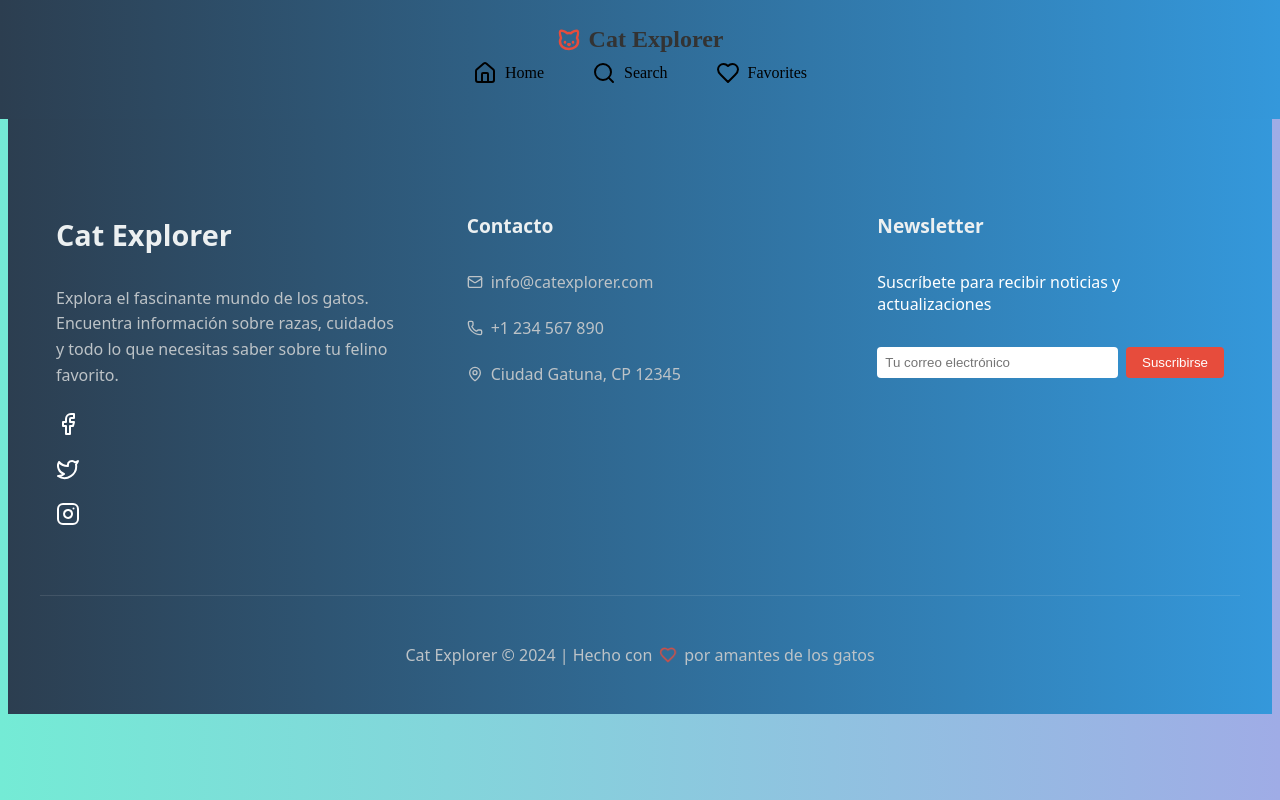
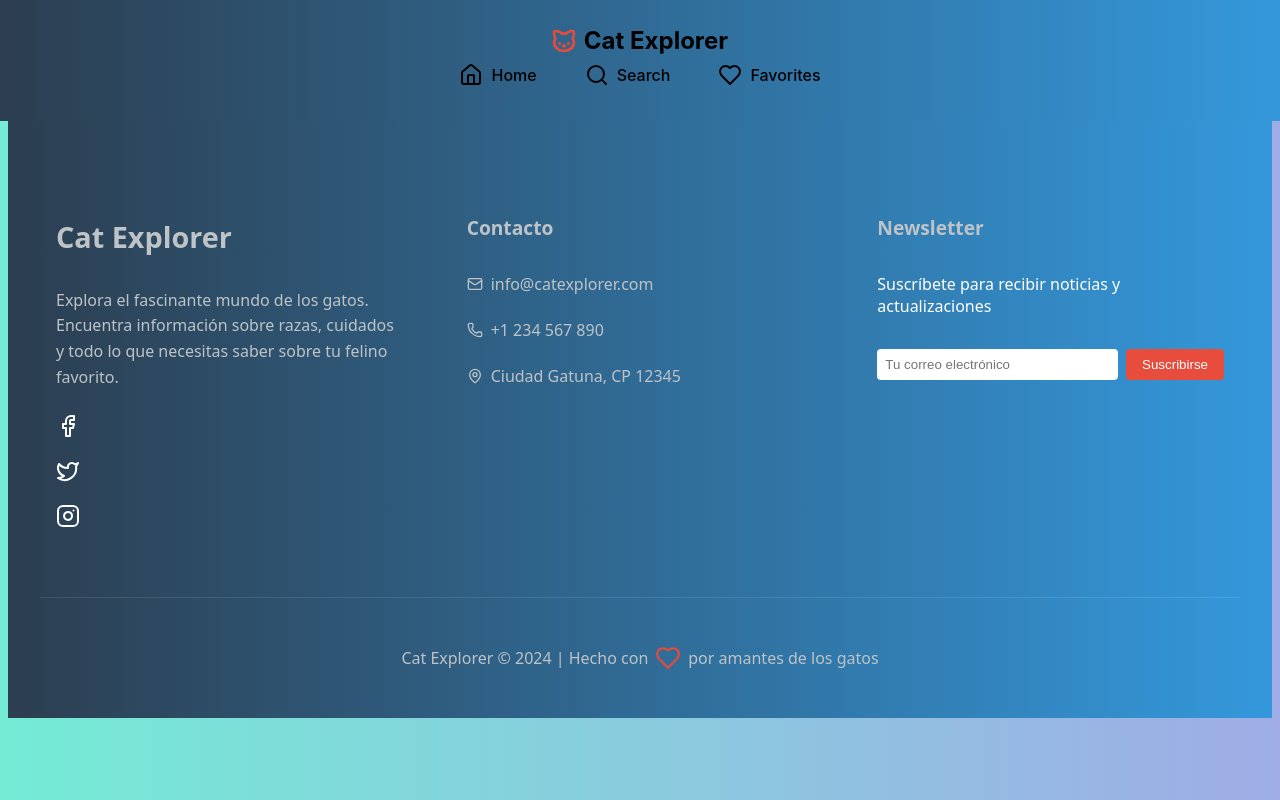
Before and after one commit to FRANCISCOJESUS1980/proyecto11, a React (Vite) app: page /cat/1 in a window 1280 px wide. Built offline with nearby package versions, Linux system fonts and the light colour scheme; no server answers.

Commit message:
feat arreglando estylos y agregando root

```diff
--- a/index.html
+++ b/index.html
@@ -2,7 +2,11 @@
 <html lang="en">
   <head>
     <meta charset="UTF-8" />
-    <link rel="icon" type="image/svg+xml" href="/vite.svg" />
+    <link
+      rel="icon"
+      type="image/svg+xml"
+      href="./public/assets/imagenes/iconoproyecto.png"
+    />
     <meta name="viewport" content="width=device-width, initial-scale=1.0" />
     <title>PROYECTO 11</title>
   </head>
--- a/src/components/Header/Header.css
+++ b/src/components/Header/Header.css
@@ -4,7 +4,7 @@
   left: 0;
   right: 0;
   z-index: 1000;
-  background: linear-gradient(to right, #2c3e50, #3498db);
+  background: var(--background);
   backdrop-filter: blur(10px);
   transition: all 0.3s ease;
   padding: 10px;
@@ -29,7 +29,7 @@
   align-items: center;
   gap: 0.5rem;
   text-decoration: none;
-  color: #333;
+  color: var(--segundo-color);
   font-size: 1.5rem;
   font-weight: bold;
   transition: transform 0.3s ease;
@@ -40,8 +40,9 @@
 }
 
 .cat-icon {
-  color: #e74c3c;
+  color: var(--background-color1);
   stroke-width: 2.5;
+  animation: pulse 1.5s ease infinite;
 }
 
 .nav-menu {
@@ -50,8 +51,8 @@
   align-items: center;
 }
 .nav-menu.open {
-  background-color: #74ebd5;
-  background-image: linear-gradient(90deg, #74ebd5 0%, #9face6 100%);
+  background-color: var(--background-color5);
+  background-image: var(--background-image);
 }
 
 .nav-link {
@@ -59,7 +60,7 @@
   align-items: center;
   gap: 0.5rem;
   text-decoration: none;
-  color: black;
+  color: var(--segundo-color);
   font-weight: 500;
   padding: 0.5rem;
   transition: all 0.3s ease;
@@ -75,12 +76,12 @@
   left: 0;
   width: 0;
   height: 2px;
-  background: #ff6b6b;
+  background: var(--background-color1);
   transition: width 0.3s ease;
 }
 
 .nav-link:hover {
-  color: #ff6b6b;
+  color: var(--background-color1);
 }
 
 .nav-link:hover::after {
@@ -101,12 +102,12 @@
   border: none;
   cursor: pointer;
   padding: 0.5rem;
-  color: black;
+  color: var(--segundo-color);
   transition: color 0.3s ease;
 }
 
 .mobile-menu-btn:hover {
-  color: #ff6b6b;
+  color: var(--background-color1);
 }
 
 @media (max-width: 520px) {
--- a/src/components/pages/CatDetails/CatDetails.css
+++ b/src/components/pages/CatDetails/CatDetails.css
@@ -1,5 +1,4 @@
 .cat-details-container {
-  max-width: 1200px;
   margin: 80px auto 2rem;
   padding: 0 1rem;
 }
@@ -8,7 +7,7 @@
   display: inline-flex;
   align-items: center;
   gap: 0.5rem;
-  color: black;
+  color: var(--segundo-color);
   text-decoration: none;
   padding: 0.5rem 1rem;
   border-radius: 8px;
@@ -18,15 +17,15 @@
 }
 
 .back-button:hover {
-  background: linear-gradient(to right, #2c3e50, #3498db);
-  color: #ff6b6b;
+  background: var(--background);
+  color: var(--background-color1);
 }
 
 .cat-details-content {
   display: grid;
   grid-template-columns: 1fr 1fr;
   gap: 2rem;
-  background: white;
+  background: var(--background-color3);
   border-radius: 16px;
   overflow: hidden;
   box-shadow: 0 4px 6px rgba(0, 0, 0, 0.1);
@@ -72,18 +71,18 @@
 }
 
 .favorite-button.active {
-  background: #ff6b6b;
+  background: var(--background-color1);
 }
 
 .favorite-button.active .heart-icon {
-  color: white;
-  fill: white;
+  color: var(--primer-color);
+  fill: var(--primer-color);
 }
 
 .heart-icon {
   width: 24px;
   height: 24px;
-  color: #ff6b6b;
+  color: var(--background-color1);
   transition: all 0.3s ease;
 }
 
@@ -93,7 +92,7 @@
 
 .cat-info h1 {
   font-size: 2.5rem;
-  color: #333;
+  color: var(--tercer-color);
   margin-bottom: 1.5rem;
 }
 
@@ -108,7 +107,7 @@
   display: flex;
   gap: 1rem;
   padding: 1rem;
-  background: #f8f9fa;
+  background: #d7d8d8;
   border-radius: 12px;
   transition: transform 0.3s ease;
 }
@@ -118,18 +117,18 @@
 }
 
 .info-item svg {
-  color: #ff6b6b;
+  color: var(--background-color1);
   flex-shrink: 0;
 }
 
 .info-item h3 {
   font-size: 0.9rem;
-  color: #666;
+  color: var(--cuarto-color);
   margin-bottom: 0.25rem;
 }
 
 .info-item p {
-  color: #333;
+  color: var(--tercer-color);
   font-weight: 500;
 }
 
@@ -141,12 +140,12 @@
 
 .description h2 {
   font-size: 1.5rem;
-  color: #333;
+  color: var(--tercer-color);
   margin-bottom: 1rem;
 }
 
 .description p {
-  color: #666;
+  color: var(--cuarto-color);
   line-height: 1.6;
 }
 
@@ -154,23 +153,23 @@
   display: inline-block;
   margin-top: 1.5rem;
   padding: 0.75rem 1.5rem;
-  background: #ff6b6b;
-  color: white;
+  background: var(--background-color1);
+  color: var(--primer-color);
   text-decoration: none;
   border-radius: 8px;
   transition: all 0.3s ease;
 }
 
 .wiki-link:hover {
-  background: #ff5252;
+  background: var(--background-image);
   transform: translateY(-2px);
 }
 
 .error-message {
   text-align: center;
   padding: 2rem;
-  background: #ffe5e5;
-  color: #ff5252;
+  background: var(--quinto-color);
+  color: var(--background-color1);
   border-radius: 8px;
   margin: 2rem auto;
   max-width: 600px;
--- a/src/components/pages/Favorites/Favorites.css
+++ b/src/components/pages/Favorites/Favorites.css
@@ -35,8 +35,8 @@
   left: 0;
   right: 0;
   padding: 0.75rem;
-  background: rgba(255, 107, 107, 0.9);
-  color: white;
+  background: var(--background-image);
+  color: var(--primer-color);
   border: none;
   cursor: pointer;
   transition: background 0.3s ease;
@@ -50,7 +50,7 @@
 }
 
 .remove-favorite:hover {
-  background: rgba(255, 82, 82, 0.9);
+  background: var(--background-color1);
 }
 
 .no-favorites {
@@ -64,11 +64,11 @@
 .favorites-loading {
   text-align: center;
   padding: 3rem;
-  color: #666;
+  color: var(--cuarto-color);
 }
 
 .favorites-error {
-  color: #ff5252;
+  color: var(--background-color1);
   padding: 1rem;
   background: #ffe5e5;
   border-radius: 8px;
--- a/src/components/pages/Footer/Footer.css
+++ b/src/components/pages/Footer/Footer.css
@@ -1,6 +1,6 @@
 .footer {
-  background: linear-gradient(to right, #2c3e50, #3498db);
-  color: #fff;
+  background: var(--background);
+  color: var(--primer-color);
   padding: 4rem 2rem 2rem;
   font-family: system-ui, -apple-system, sans-serif;
 }
@@ -20,19 +20,19 @@
 .footer-section h3 {
   font-size: 1.8rem;
   margin-bottom: 1rem;
-  color: #ecf0f1;
+  color: var(--quinto-color);
 }
 
 .footer-section h4 {
   font-size: 1.2rem;
   margin-bottom: 1rem;
-  color: #ecf0f1;
+  color: var(--quinto-color);
 }
 
 .footer-description {
   line-height: 1.6;
   margin-bottom: 1.5rem;
-  color: #bdc3c7;
+  color: var(--quinto-color);
 }
 
 .social-links {
@@ -41,13 +41,13 @@
 }
 
 .social-links a {
-  color: #fff;
+  color: var(--primer-color);
   transition: transform 0.3s ease, color 0.3s ease;
 }
 
 .social-links a:hover {
   transform: translateY(-3px);
-  color: #e74c3c;
+  color: var(--background-color1);
 }
 
 .icon {
@@ -65,13 +65,13 @@
 }
 
 .footer-section ul a {
-  color: #bdc3c7;
+  color: var(--quinto-color);
   text-decoration: none;
   transition: color 0.3s ease, padding-left 0.3s ease;
 }
 
 .footer-section ul a:hover {
-  color: #e74c3c;
+  color: var(--background-color1);
   padding-left: 5px;
 }
 
@@ -79,7 +79,7 @@
   display: flex;
   align-items: center;
   margin-bottom: 0.5rem;
-  color: #bdc3c7;
+  color: var(--quinto-color);
 }
 
 .contact-icon {
@@ -104,8 +104,8 @@
 
 .newsletter-form button {
   padding: 0.5rem 1rem;
-  background-color: #e74c3c;
-  color: white;
+  background-color: var(--background-color1);
+  color: var(--primer-color);
   border: none;
   border-radius: 4px;
   cursor: pointer;
@@ -113,7 +113,7 @@
 }
 
 .newsletter-form button:hover {
-  background-color: #c0392b;
+  background-color: red;
 }
 
 .footer-bottom {
@@ -124,7 +124,7 @@
 }
 
 .footer-bottom p {
-  color: #bdc3c7;
+  color: var(--quinto-color);
   display: flex;
   align-items: center;
   justify-content: center;
@@ -132,9 +132,9 @@
 }
 
 .heart-icon {
-  color: #e74c3c;
-  width: 16px;
-  height: 16px;
+  color: var(--background-color1);
+  width: 24px;
+  height: 24px;
   animation: pulse 1.5s ease infinite;
 }
 
@@ -150,7 +150,6 @@
   }
 }
 
-/* Responsive Design */
 @media (max-width: 768px) {
   .footer-content {
     grid-template-columns: 1fr;
--- a/src/components/pages/Loader/Loader.css
+++ b/src/components/pages/Loader/Loader.css
@@ -1,5 +1,5 @@
 .loader {
   text-align: center;
   margin-top: 20px;
-  color: #e74c3c;
+  color: var(--background-color1);
 }
--- a/src/components/pages/Search/Search.css
+++ b/src/components/pages/Search/Search.css
@@ -21,13 +21,13 @@
 }
 
 .breed-select:focus {
-  border-color: #ff6b6b;
+  border-color: var(--background-color1);
 }
 
 .search-form button {
   padding: 0.5rem 2rem;
-  background: #ff6b6b;
-  color: white;
+  background: var(--background-color1);
+  color: var(--primer-color);
   border: none;
   border-radius: 8px;
   cursor: pointer;
@@ -35,11 +35,11 @@
 }
 
 .search-form button:hover {
-  background: #ff5252;
+  background: red;
 }
 
 .search-form button:disabled {
-  background: #ccc;
+  background: var(--quinto-color);
   cursor: not-allowed;
 }
 
@@ -68,60 +68,9 @@
 }
 
 .error-message {
-  color: #ff5252;
+  color: var(--background-color1);
   padding: 1rem;
-  background: #ffe5e5;
+  background: var(--quinto-color);
   border-radius: 8px;
   margin-bottom: 1rem;
 }
-/*
-.card-buttons {
-  position: absolute;
-  bottom: 10px;
-  right: 10px;
-  display: flex;
-  gap: 0.5rem;
-  z-index: 10;
-}
-
-.icon-button {
-  background: white;
-  border: none;
-  border-radius: 50%;
-  width: 2.5rem;
-  height: 2.5rem;
-  display: flex;
-  align-items: center;
-  justify-content: center;
-  cursor: pointer;
-  box-shadow: 0 2px 4px rgba(0, 0, 0, 0.1);
-  transition: all 0.2s ease;
-}
-
-.icon-button:hover {
-  transform: scale(1.1);
-}
-
-.details-button {
-  color: #666;
-  text-decoration: none;
-}
-
-.details-button:hover {
-  color: #333;
-}
-
-.info-icon {
-  width: 1.2rem;
-  height: 1.2rem;
-}
-
-.favorite-button.active .heart-icon {
-  fill: #ff4757;
-  stroke: #ff4757;
-}
-
-.cat-card {
-  position: relative;
-}
-*/
--- a/src/components/pages/home/home.css
+++ b/src/components/pages/home/home.css
@@ -17,13 +17,13 @@
   border-radius: 8px;
 }
 .cat-card a {
-  background: linear-gradient(to right, #2c3e50, #3498db);
+  background: var(--background);
   border-radius: 8px;
-  color: white;
+  color: var(--primer-color);
   height: 25px;
   margin: 3px;
 }
 .cat-card a:hover {
-  background-color: rgb(0, 132, 255);
-  color: #ff6b6b;
+  background-color: var(--background-color4);
+  color: var(--background-color1);
 }
--- a/src/styles.css
+++ b/src/styles.css
@@ -1,6 +1,25 @@
+:root {
+  font-family: Inter, system-ui, Avenir, Helvetica, Arial, sans-serif;
+
+  --background: linear-gradient(to right, #2c3e50, #3498db);
+
+  --background-color1: #e74c3c;
+  --background-color2: black;
+  --background-color3: white;
+  --background-color4: rgb(0, 132, 255);
+  --background-color5: #74ebd5;
+
+  --background-image: linear-gradient(90deg, #74ebd5 0%, #9face6 100%);
+  --primer-color: white;
+  --segundo-color: black;
+  --tercer-color: #333;
+  --cuarto-color: #666;
+  --quinto-color: #bdc3c7;
+}
+
 body {
-  background-color: #74ebd5;
-  background-image: linear-gradient(90deg, #74ebd5 0%, #9face6 100%);
+  background-color: var(--background-color5);
+  background-image: var(--background-image);
 }
 
 div {
@@ -13,7 +32,7 @@ h1 {
 }
 .button {
   padding: 10px;
-  background: linear-gradient(to right, #2c3e50, #3498db);
+  background: var(--background);
   color: white;
   margin-top: 50px;
   border-radius: 8px;
```
Also changed, not shown: public/assets/imagenes/iconoproyecto.png (added).
